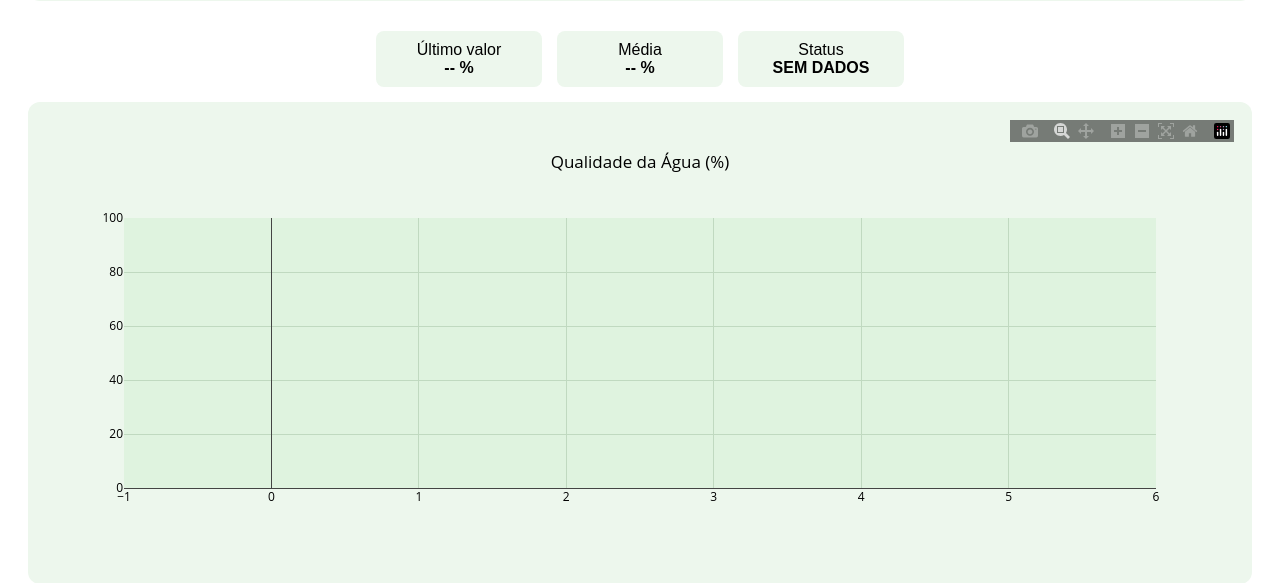
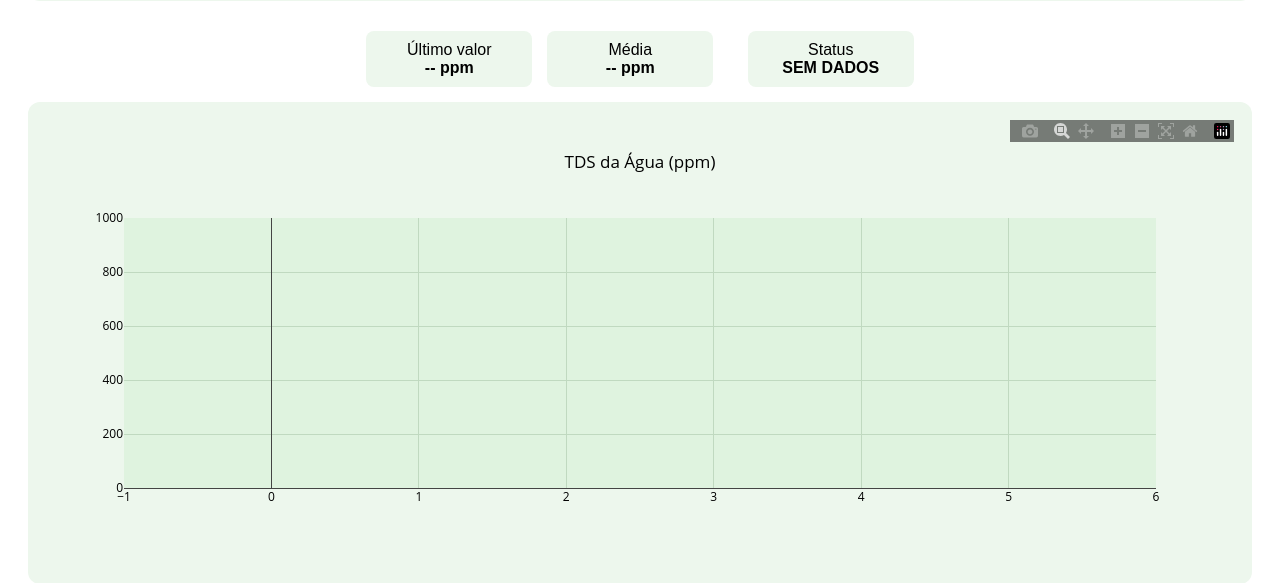
Before and after one commit to Sportreviso/dashboard_API-REST, a Flask app: page / in a window 1280 px wide. Shown: the part 2570-3153 px from the top of the page. Run offline with Flask 3, Linux system fonts and the light colour scheme; data that the repository does not hold is empty; some libraries are stand-ins or nearby versions.

Commit message:
Indicadores de % para ppm

```diff
--- a/templates/dashboard.html
+++ b/templates/dashboard.html
@@ -223,12 +223,13 @@ Tema Claro / Escuro
 <div class="indicators">
     <div class="indicator">
     Último valor<br>
-        <strong id="ultimo_qualidade">-- %</strong>
+    <strong id="ultimo_qualidade">-- ppm</strong>
+
 </div>
 
 <div class="indicator">
     Média<br>
-        <strong id="media_qualidade">-- %</strong>
+    <strong id="media_qualidade">-- ppm</strong>
 </div>
 
 <div class="indicator">
@@ -383,11 +384,11 @@ function carregarDados(){
 
         criarGrafico(
             "grafico_qualidade",
-            "Qualidade da Água (%)",
+            "TDS da Água (ppm)",
             d.tempo,
             d.qualidade_agua,
             0,
-            100
+            1000
             );
 
         atualizarIndicadores(
@@ -417,7 +418,7 @@ function carregarDados(){
         atualizarIndicadores(
             "qualidade",
             d.qualidade_agua,
-            "%"
+           "ppm"
         );
 
         document.getElementById("mensagem")
```
Lines whose indentation alone changed are shown as unchanged.
